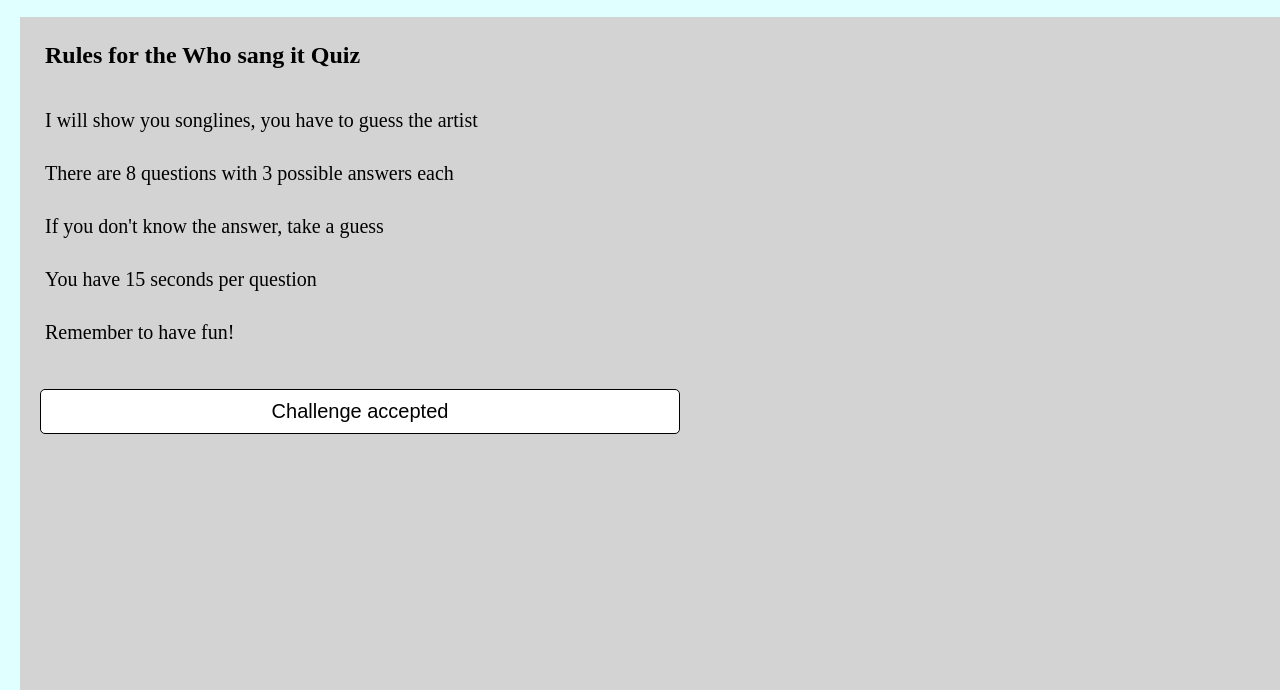
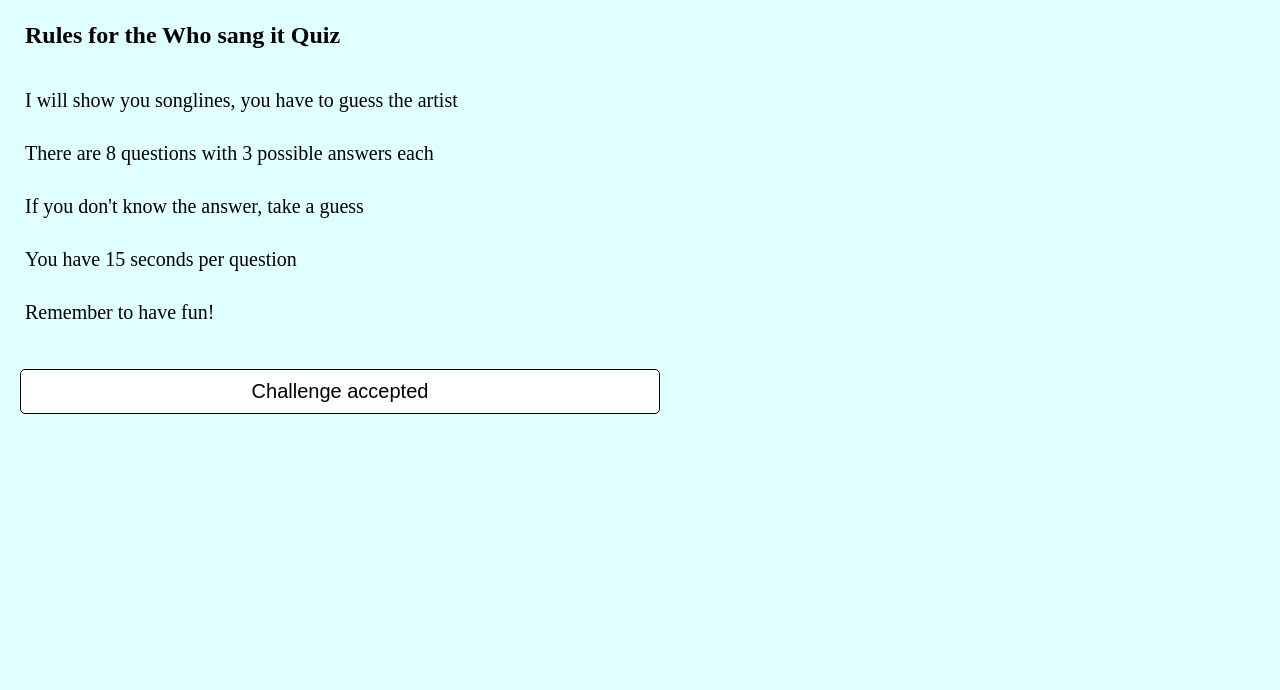
Before and after one commit to Nicole215/whosangit, a plain HTML site: page index.html in a window 1280 px wide. Shown: the part 110-800 px from the top of the page. Drawn offline with Linux system fonts and the light colour scheme.

Commit message:
Style landing page

```diff
--- a/assets/css/style.css
+++ b/assets/css/style.css
@@ -14,22 +14,20 @@ h1 {
 }
 /* rules on landing page */
 h2 {
-    background-color: lightgray;
+    background-color: lightcyan;
     padding: 15px;
     margin: 10px;
 }
 .info-box{
-    background-color: gray;
+    background-color: lightcyan;
     width: 100%;
-    margin: 20px;
-    border-radius: 5px;
 }
 #rules {
     position: fixed;
     width: 100%;
     height: 100%;
     z-index: 999;
-    background-color: lightgrey;
+    background-color: lightcyan;
     display: none;
 }
 li {
@@ -51,16 +49,22 @@ li {
 }
 /* game area */
 .game-area {
-    background-color: lightgray;
+    background-color: lightcyan;
     width: 90%;
-    max-width: 600px;
+    max-width: 500px;
     margin: 50px auto 0;
     border-radius: 10px;
     padding: 3px;
 }
 .questions-area h2 {
     font-size: 25px;
+    background-color: lightcyan;
+    width: 100%;
     color: black;
+    padding: 10px;
+    margin: 10px 0;
+    border: 2px solid blue;
+    border-radius: 5px;
     font-weight: 600;
 }
 .btn {
```
